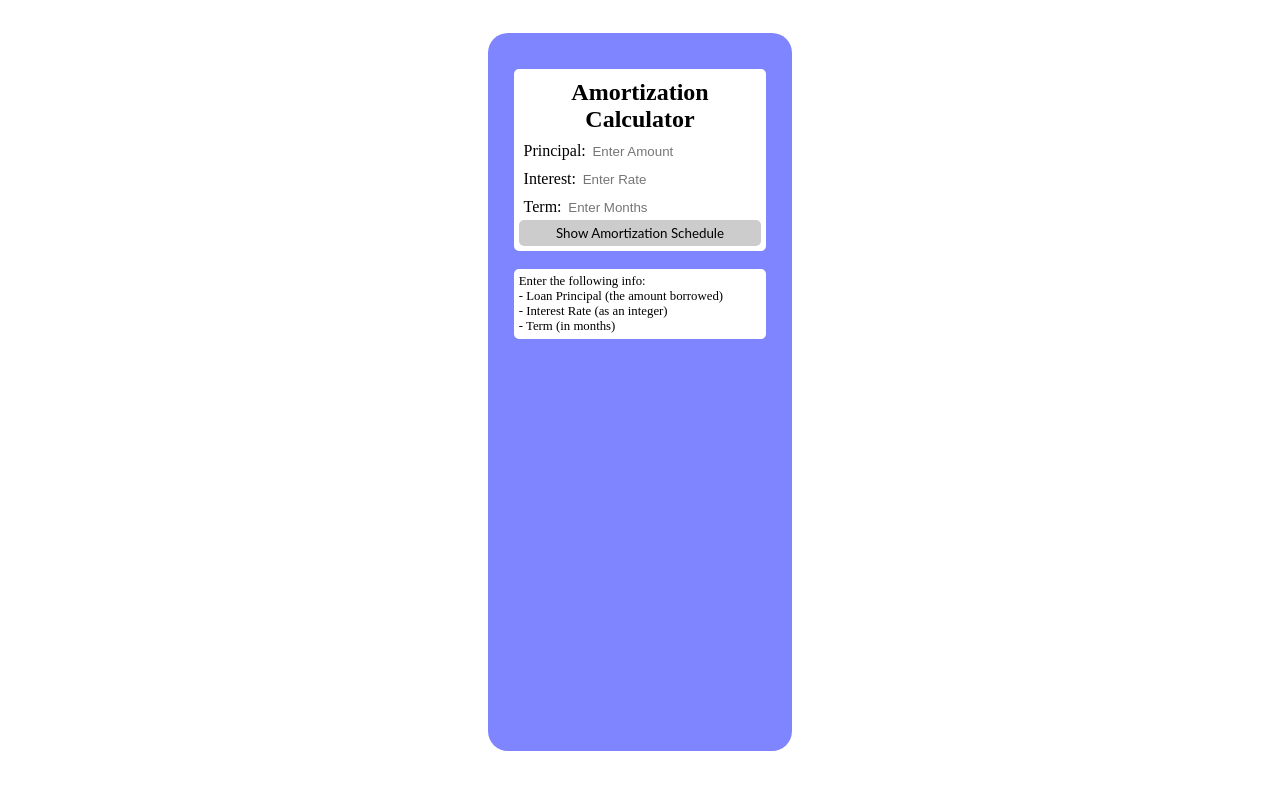
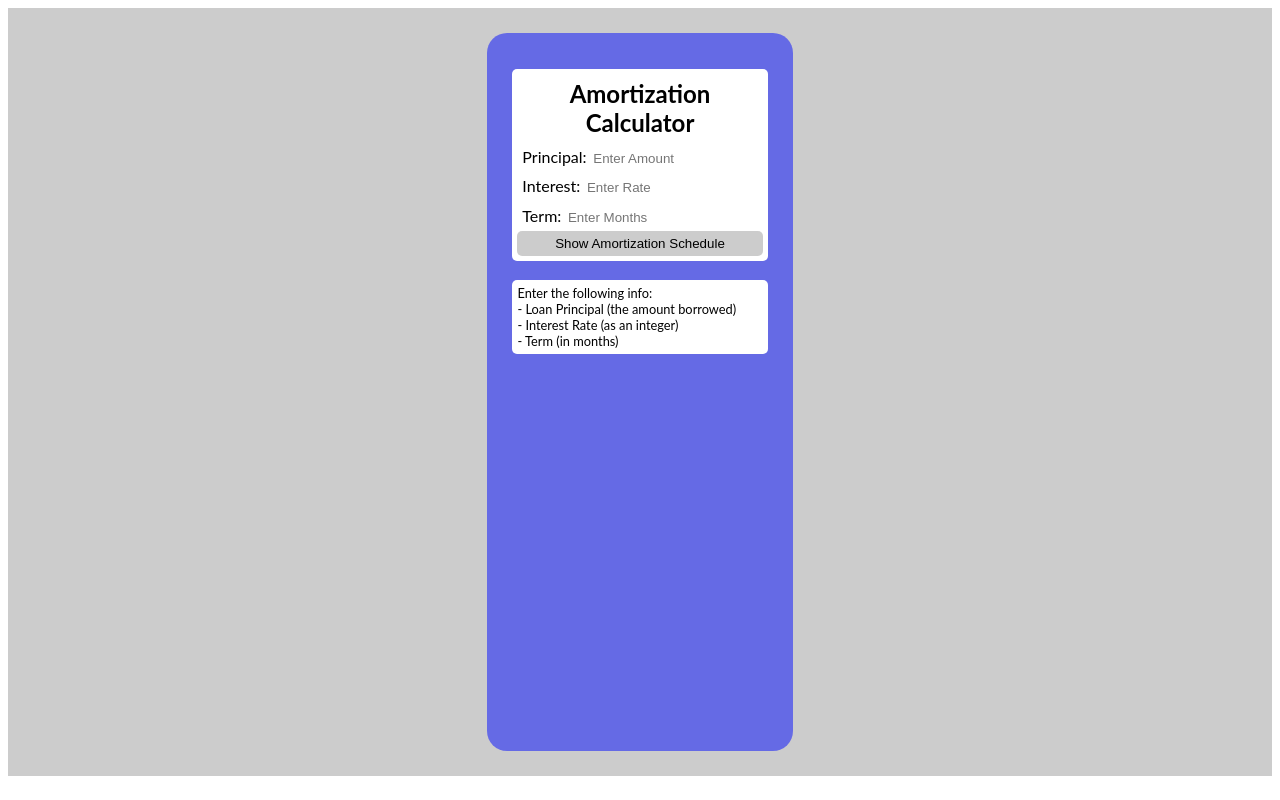
Before and after one commit to fsundstedt/amort-calculator-04-13-2020, a React (Create React App) app: page / in a window 1280 px wide. Built offline with nearby package versions, Linux system fonts and the light colour scheme.

Commit message:
minor style changes. still working on edge cases.

```diff
--- a/src/components/Payments.jsx
+++ b/src/components/Payments.jsx
@@ -7,7 +7,7 @@ function pvp(p, r, t) {
     )
 }
 
-function int(payment, p, r) {
+function int(p, r) {
     return (
         (p * ((r / 12) / 100))
     )
--- a/src/components/Styles.js
+++ b/src/components/Styles.js
@@ -3,7 +3,8 @@ import styled from 'styled-components';
 export const Background = styled.div`
   display: flexbox;
   justify-content: center;
-  background-color: white;
+  margin: 0px;
+  background-color: rgba(0,0,0,0.2);
   min-height: 667px;
 `;
 
@@ -15,6 +16,7 @@ export const Main = styled.div`
   margin: 2%;
   padding: 2%;
   border-radius: 20px;
+  font-family: "Lato",sans-serif;
   justify-content: center;
 `;
 
@@ -39,7 +41,6 @@ export const Button = styled.button`
     background-color: rgba(0,0,0,0.2);
     border-radius: 5px;
     border: none;
-    font-family: "Lato",sans-serif;
     &:hover{
       background-color: #b4cae3;
       border: 1px solid;
```
